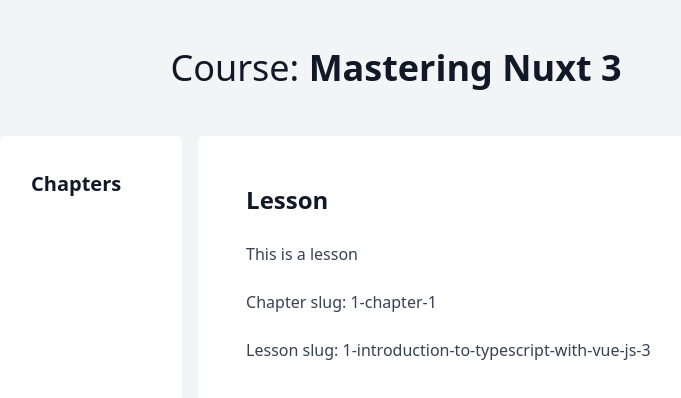
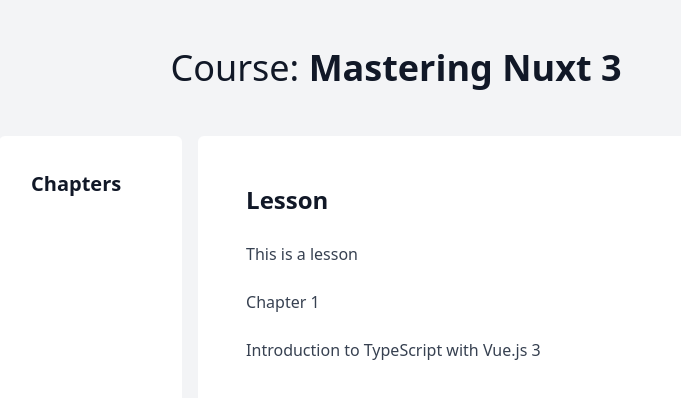
Before and after one commit to MrGultekin/my-offical-nuxt3-training, a Nuxt app: page /course/chapter/1-chapter-1/lesson/1-introduction-to-typescript-with-vue-js-3 in a window 1280 px wide. Shown: the top 398 px of the page, without its empty margins (244-925 px from the left). Built offline with nearby package versions, Linux system fonts and the light colour scheme.

Commit message:
1-5 Loading in Course Data done

```diff
--- /dev/null
+++ b/composables/useCourse.ts
@@ -0,0 +1,4 @@
+import courseData from "./courseData";
+export const useCourse = () => {
+  return courseData;
+}
--- a/pages/course/chapter/[chapterSlug]/lesson/[lessonSlug].vue
+++ b/pages/course/chapter/[chapterSlug]/lesson/[lessonSlug].vue
@@ -1,6 +1,22 @@
 <template>
   <h2>Lesson</h2>
   <p>This is a lesson</p>
-  <p>Chapter slug: {{ $route.params.chapterSlug }}</p>
-  <p>Lesson slug: {{ $route.params.lessonSlug }}</p>
+<!--  <p>Chapter slug: {{ $route.params.chapterSlug }}</p>-->
+<!--  <p>Lesson slug: {{ $route.params.lessonSlug }}</p>-->
+  <p>{{ chapter.title }}</p>
+  <p>{{ lesson.title }}</p>
 </template>
+
+<script setup>
+const course = useCourse()
+const route = useRoute() // This is the same as $route
+
+const chapter = computed(() =>{
+  return course.chapters.find(chapter => chapter.slug === route.params.chapterSlug)
+})
+
+const lesson = computed(() => {
+  const {lessonSlug} = route.params;
+  return chapter.value.lessons.find(lesson => lesson.slug === lessonSlug)
+})
+</script>
```
Also changed, not shown: composables/courseData.js (renamed from courseData.js).
